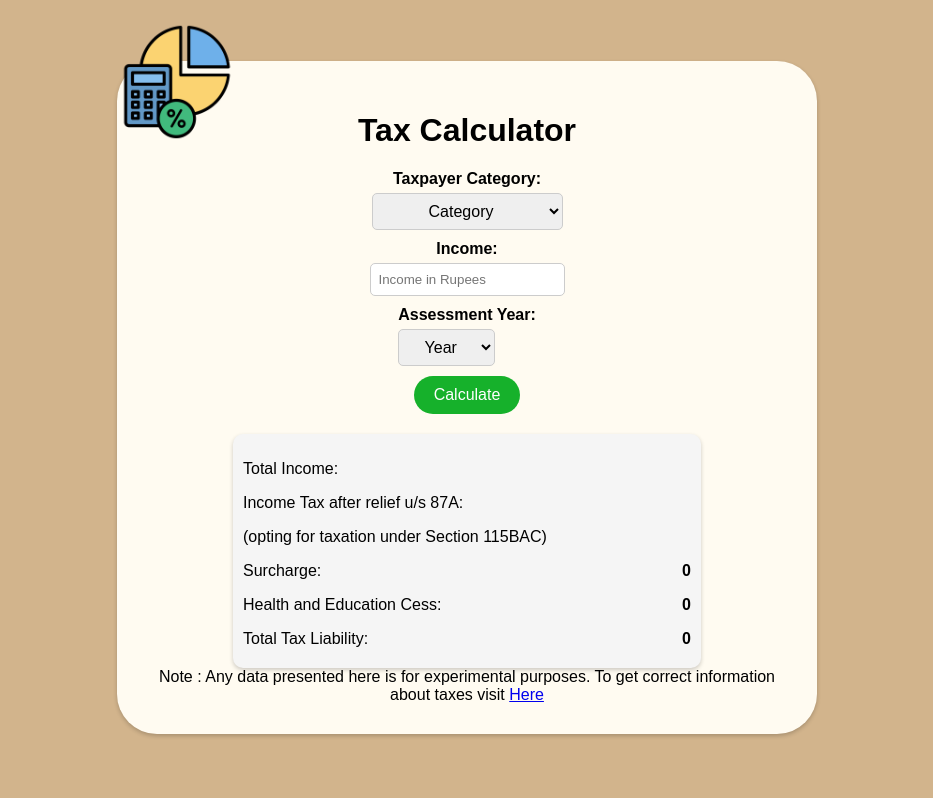
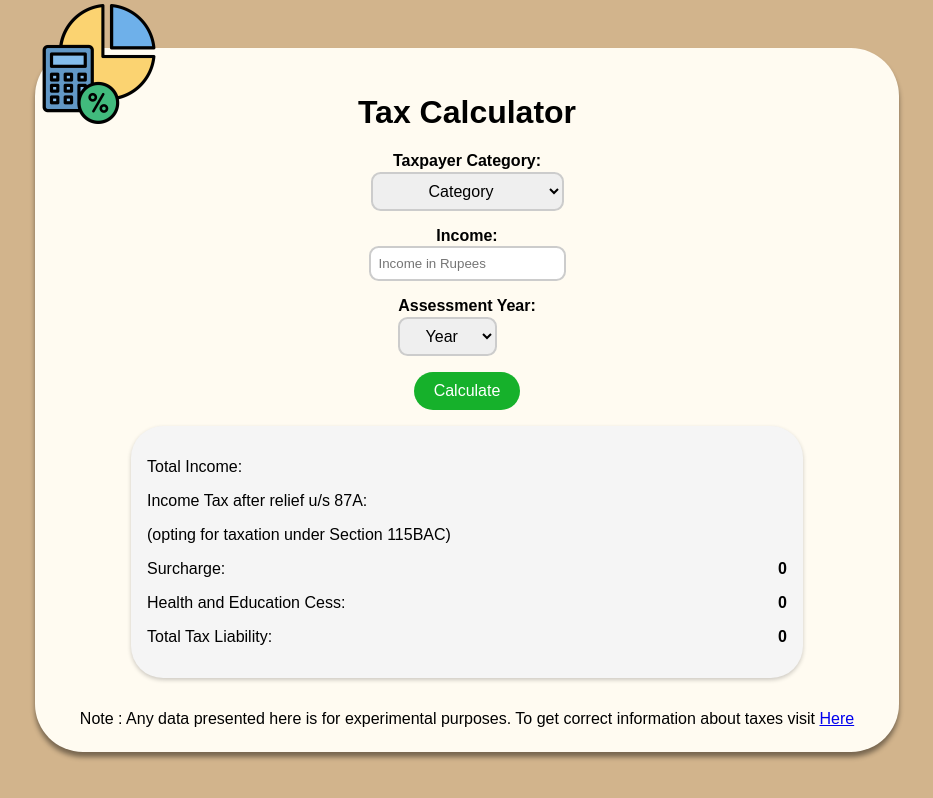
Before and after one commit to NeilK2162/TaxC, a React (Create React App) app: page / in a window 1280 px wide. Shown: the whole page, without its empty margins (173-1106 px from the left). Built offline with nearby package versions, Linux system fonts and the light colour scheme.

Commit message:
Update App.css

```diff
--- a/src/App.css
+++ b/src/App.css
@@ -3,55 +3,55 @@
   display: flex;
   justify-content: center;
   align-items: center;
-  min-height: 100vh;
+  min-height: 45rem;
 }
 .icon-container img {
   position: absolute;
 
-  width: 120px; /* Adjust the width value to reduce the size */
-  height: 120px; /* Adjust the height value to reduce the size */
+  width: 8rem; /* Adjust the width value to reduce the size */
+  height: 8rem; /* Adjust the height value to reduce the size */
 }
 .container {
   display: flex;
   justify-content: center;
 
-  width: 100%;
-  height: 85%;
+  width: 100rem;
+  height: 50rem;
 
 }
 
 
 .App-header {
   background-color: #fffbf1;
-  padding: 30px;
-  width: 50%;
+  padding: 2rem;
+  width: 50rem;
   font-family: Arial, sans-serif;
-  border-radius: 40px;
-  box-shadow: 0 2px 4px rgba(0, 0, 0, 0.2);
+  border-radius: 3rem;
+  box-shadow: 0 5px 5px rgba(0, 0, 0, 0.434);
   text-align: center;
   display: flex;
   flex-direction: column;
   align-items: center;
   justify-content: center;
-  margin-top: 3%;
-  margin-bottom: 3.4%;
+  margin-top: 3rem;
+  margin-bottom: 3rem;
 }
 
 .input-container {
-  margin-bottom: 10px;
-  border-radius: 10px;
+  margin-bottom: 1rem;
+  border-radius: 3rem;
 }
 
 label {
   display: block;
-  margin-bottom: 5px;
+  margin-bottom: 0.1rem;
 }
 
 .input-container input,
 .input-container select {
   padding: 8px;
-  border-radius: 5px;
-  border: 1px solid #ccc;
+  border-radius: 0.6rem;
+  border: 2px solid #ccc;
    display: flex;
 
   justify-content: space-between;
@@ -61,44 +61,45 @@ select {
   width: fit-content;
   padding: 5px;
   text-align: center;
-  border-radius: 40px;
-  font-size: 16px;
+  border-radius: 4rem;
+  font-size: 1rem;
 }
 
 input[type="number"] {
   width: 15%;
   padding: 5px;
-  font-size: 16px;
-  border-radius: 40px;
-  margin-bottom: 20px;
+  font-size: 1rem;
+  border-radius: 4rem;
+  margin-bottom: 2rem;
 }
 
 
 
 button {
   padding: 10px 20px;
-  font-size: 16px;
+  font-size: 1rem;
   background-color: rgb(22, 177, 43);
   color: #fff;
-  border-radius: 40px;
+  border-radius: 4rem;
   border: black;
   cursor: pointer;
 }
 
 .result-container {
   background-color: #f5f5f5;
-  padding: 10px;
-  border-radius: 10px;
+  padding: 1rem;
+  border-radius: 2rem;
   box-shadow: 0 2px 4px rgba(0, 0, 0, 0.2);
   text-align: left;
-  margin-top: 20px;
-  width: 70%;
+  margin-top: 1rem;
+  margin-bottom: 2rem;
+  width: 40rem;
 }
 
 .result-container p {
   display: flex;
   justify-content: space-between;
-  margin-bottom: 10px;
+  margin-bottom: 1rem;
 }
 
 .result-container p span {
@@ -109,6 +110,7 @@ button {
 .result-container p strong {
   text-align: right;
 }
+
 .input-container label {
   font-weight: bold;
 }
```
